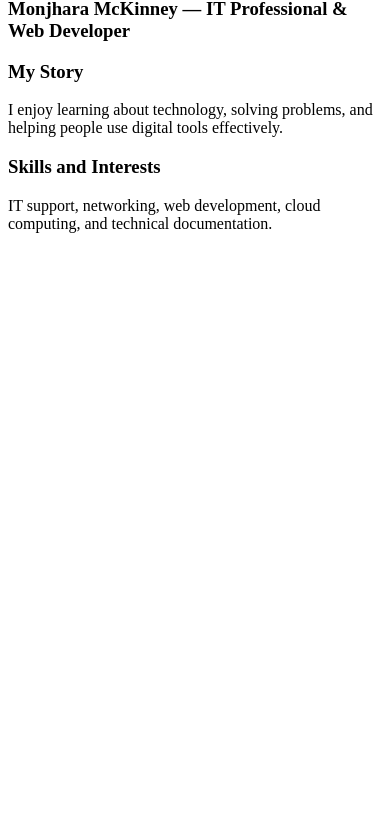
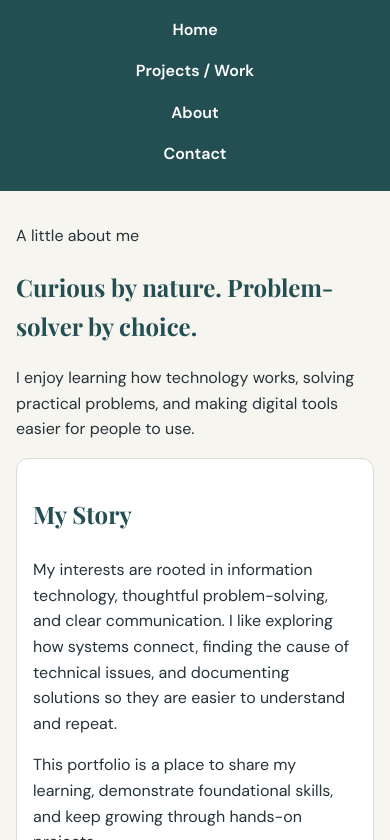
Before and after one commit to mmckinney-cpu/my-portfolio, a plain HTML site: page about.html in a window 390 px wide. Shown: the part 57-897 px from the top of the page. Before the commit the page ends 844 px from the top, so only its background shows below. Drawn offline with nearby package versions, Linux system fonts and the light colour scheme.

Commit message:
Build complete responsive About page

```diff
--- a/about.html
+++ b/about.html
@@ -1,18 +1,50 @@
-<main>
-    <section class="content">
-        <h2>About Me</h2>
-        <h3>Monjhara McKinney — IT Professional & Web Developer</h3>
-
-        <h3>My Story</h3>
-        <p>
-            I enjoy learning about technology, solving problems,
-            and helping people use digital tools effectively.
-        </p>
-
-        <h3>Skills and Interests</h3>
-        <p>
-            IT support, networking, web development,
-            cloud computing, and technical documentation.
-        </p>
-    </section>
-</main>
+<!DOCTYPE html>
+<html lang="en">
+<head>
+    <meta charset="UTF-8">
+    <meta name="viewport" content="width=device-width, initial-scale=1.0">
+    <meta name="description" content="Learn about Monjhara McKinney, an IT professional and web developer.">
+    <title>About | Monjhara McKinney</title>
+    <link rel="preconnect" href="https://fonts.googleapis.com">
+    <link rel="preconnect" href="https://fonts.gstatic.com" crossorigin>
+    <link href="https://fonts.googleapis.com/css2?family=DM+Sans:wght@400;500;600;700&family=Playfair+Display:wght@600;700&display=swap" rel="stylesheet">
+    <link rel="stylesheet" href="css/style.css">
+</head>
+<body>
+    <header class="site-header">
+        <div class="header-container">
+            <a class="brand" href="index.html">Monjhara McKinney</a>
+            <nav aria-label="Main navigation">
+                <a href="index.html">Home</a>
+                <a href="projects.html">Projects / Work</a>
+                <a href="about.html" aria-current="page">About</a>
+                <a href="contact.html">Contact</a>
+            </nav>
+        </div>
+    </header>
+    <main>
+        <section class="page-intro">
+            <p class="eyebrow">A little about me</p>
+            <h1>Curious by nature. Problem-solver by choice.</h1>
+            <p>I enjoy learning how technology works, solving practical problems, and making digital tools easier for people to use.</p>
+        </section>
+        <section class="content">
+            <h2>My Story</h2>
+            <p>My interests are rooted in information technology, thoughtful problem-solving, and clear communication. I like exploring how systems connect, finding the cause of technical issues, and documenting solutions so they are easier to understand and repeat.</p>
+            <p>This portfolio is a place to share my learning, demonstrate foundational skills, and keep growing through hands-on projects.</p>
+        </section>
+        <section class="content">
+            <h2>Skills and Interests</h2>
+            <div class="skills-grid">
+                <article class="skill-card"><h3>IT Support</h3><p>Technical troubleshooting, user support, and clear documentation.</p></article>
+                <article class="skill-card"><h3>Networking</h3><p>Networking fundamentals, connectivity, and system concepts.</p></article>
+                <article class="skill-card"><h3>Web Development</h3><p>Building structured pages with HTML, CSS, and responsive layouts.</p></article>
+                <article class="skill-card"><h3>Cloud Computing</h3><p>Learning cloud services, migration planning, and modern infrastructure.</p></article>
+                <article class="skill-card"><h3>Problem-solving</h3><p>Breaking technical challenges into manageable steps.</p></article>
+                <article class="skill-card"><h3>Documentation</h3><p>Creating organized instructions and useful process notes.</p></article>
+            </div>
+        </section>
+    </main>
+    <footer><p>© 2026 Monjhara McKinney. All rights reserved.</p></footer>
+</body>
+</html>
```
